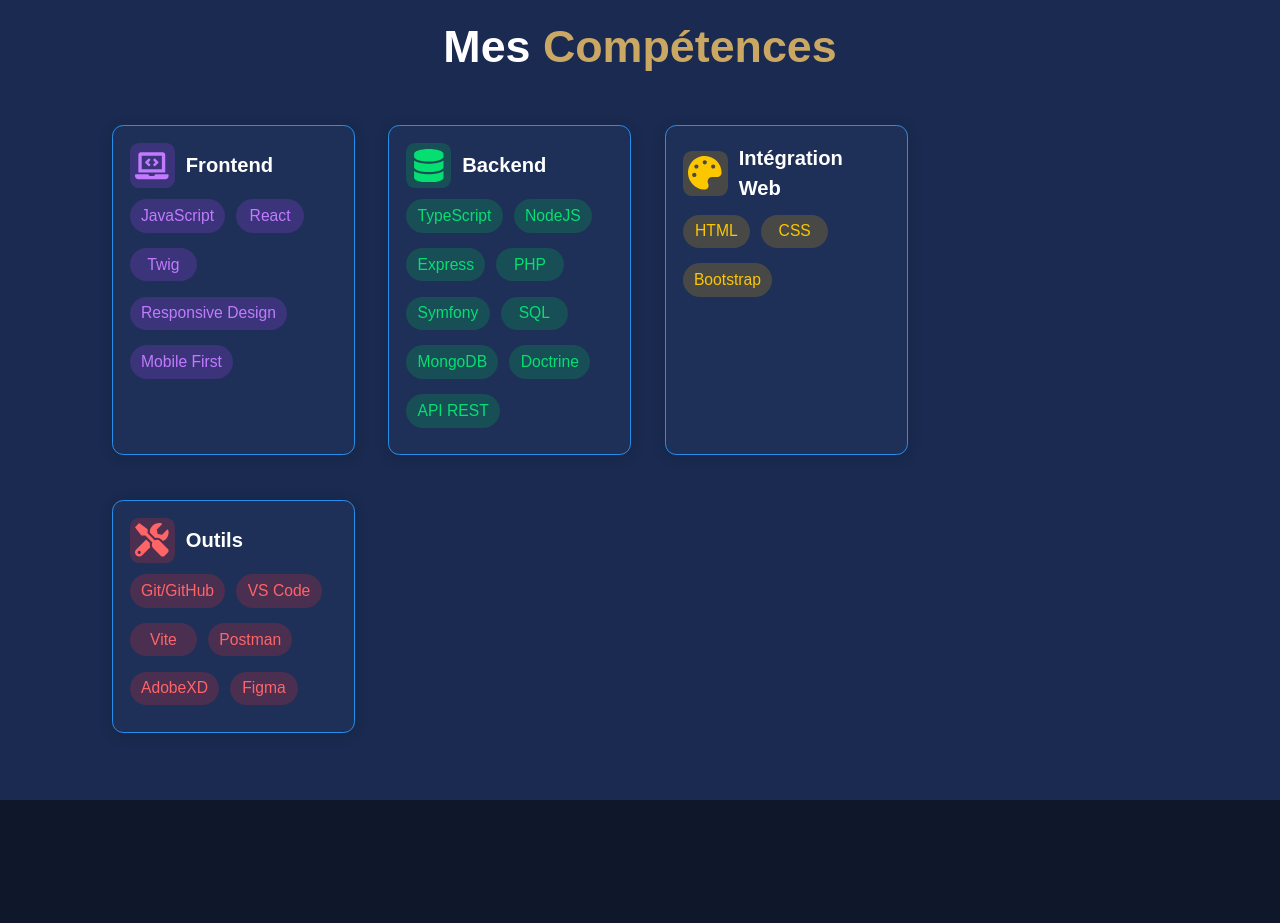
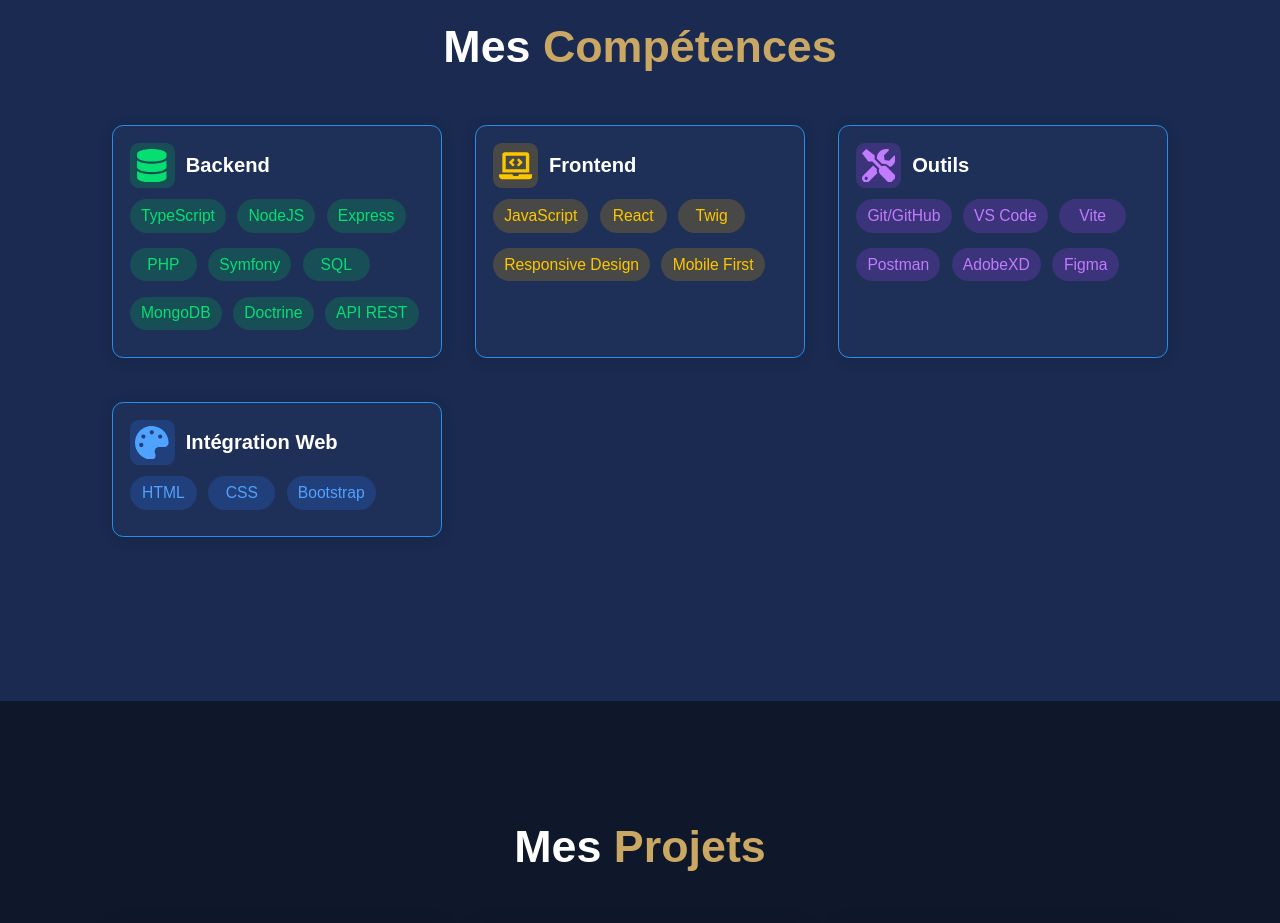
Before and after one commit to AlexDelapierre/Portfolio-React, a React (Create React App) app: page / in a window 1280 px wide. Shown: the part 1780-2703 px from the top of the page. Built offline with nearby package versions, Linux system fonts and the light colour scheme.

Commit message:
style: update skills card grid

```diff
--- a/src/components/Skills/Skills.css
+++ b/src/components/Skills/Skills.css
@@ -3,8 +3,26 @@
   background-color: #1a2a50;
 }
 
-.skills-container {
+/* .skills-container {
   display: flex;
   flex-wrap: wrap;
   gap: 3rem;
+} */
+
+.skills-container {
+		display: grid;
+		gap: 3rem;
+		width: 100%;
+	}
+
+@media (min-width: 768px) {
+	.skills-container {
+		grid-template-columns: repeat(auto-fit, minmax(30vw, 1fr));
+	}
 }
+
+@media (min-width: 1024px) and (orientation:landscape) {
+	.skills-container {
+		grid-template-columns: repeat(auto-fit, minmax(20vw, 1fr));
+	}
+}
--- a/src/components/Skills/SkillsCard/SkillsCard.css
+++ b/src/components/Skills/SkillsCard/SkillsCard.css
@@ -1,15 +1,15 @@
 /* ===== Mobile First ===== */
 .skillsCard-container {
-	width: 100%;
-	min-width: 140px;
-	max-width: 100%;
+	/* width: 100%; */
+	/* min-width: 140px;
+	max-width: 100%; */
+	display: flex;
+	flex-direction: column;
 	background: #1e3057;
 	border-radius: 1rem;
+	border: 1px solid #278ee9;
 	box-shadow: 0 2px 16px rgba(0,0,0,0.12);
-	display: flex;
-	flex-direction: column;
 	padding: 1.5rem;
-	border: 1px solid #278ee9;
 	box-sizing: border-box;
 	margin-bottom: 1rem;
 }
@@ -19,18 +19,18 @@
 }
 
 /* Tablette */
-@media (min-width: 768px) {
+/* @media (min-width: 768px) {
 	.skillsCard-container {
 		width: 48%;
 	}
-}
+} */
 
 /* Desktop */
-@media (min-width: 1024px) {
+/* @media (min-width: 1024px) {
 	.skillsCard-container {
 		width: 23%;
 	}
-}
+} */
 
 .skillsCard-header {
 	display: flex;
@@ -49,7 +49,7 @@
 }
 
 .skillsCard-icon {
-  font-size: clamp(1.5rem, 4vw, 3rem); /* min = 1.5rem, max = 3rem */
+  font-size: clamp(1.5rem, 4vw, 3rem);
   flex-shrink: 0; /* évite que l'icône se compresse */
 }
 
--- a/src/data/skillsData.js
+++ b/src/data/skillsData.js
@@ -2,13 +2,6 @@
 
 
 const skillsData = [
-    {
-      icon: FaLaptopCode,
-      title: "Frontend",
-      tags: ["JavaScript", "React", "Twig", "Responsive Design", "Mobile First"],
-      backgroundColor: "#3b347a",
-      color: "#c27aff"
-    },
     {
       icon: FaDatabase,
       title: "Backend",
@@ -17,20 +10,25 @@
       color: "#05df72"
     },
     {
-      icon: FaPalette,
-      title: "Intégration Web",
-      tags: ["HTML", "CSS", "Bootstrap"],
+      icon: FaLaptopCode,
+      title: "Frontend",
+      tags: ["JavaScript", "React", "Twig", "Responsive Design", "Mobile First"],
       backgroundColor: "#484946",
       color: "#fdc700"
-      // backgroundColor: "#3b347a",
-      // color: "#c27aff"
     },
     {
       icon: FaTools,
       title: "Outils",
       tags: ["Git/GitHub", "VS Code", "Vite", "Postman", "AdobeXD", "Figma"],
-      backgroundColor: "#4a2f51",
-      color: "#ff6467"
+      backgroundColor: "#3b347a",
+      color: "#c27aff"
+    },
+    {
+      icon: FaPalette,
+      title: "Intégration Web",
+      tags: ["HTML", "CSS", "Bootstrap"],
+      backgroundColor: "#213f7a",
+      color: "#50a2ff"
     }
   ];
 
```
